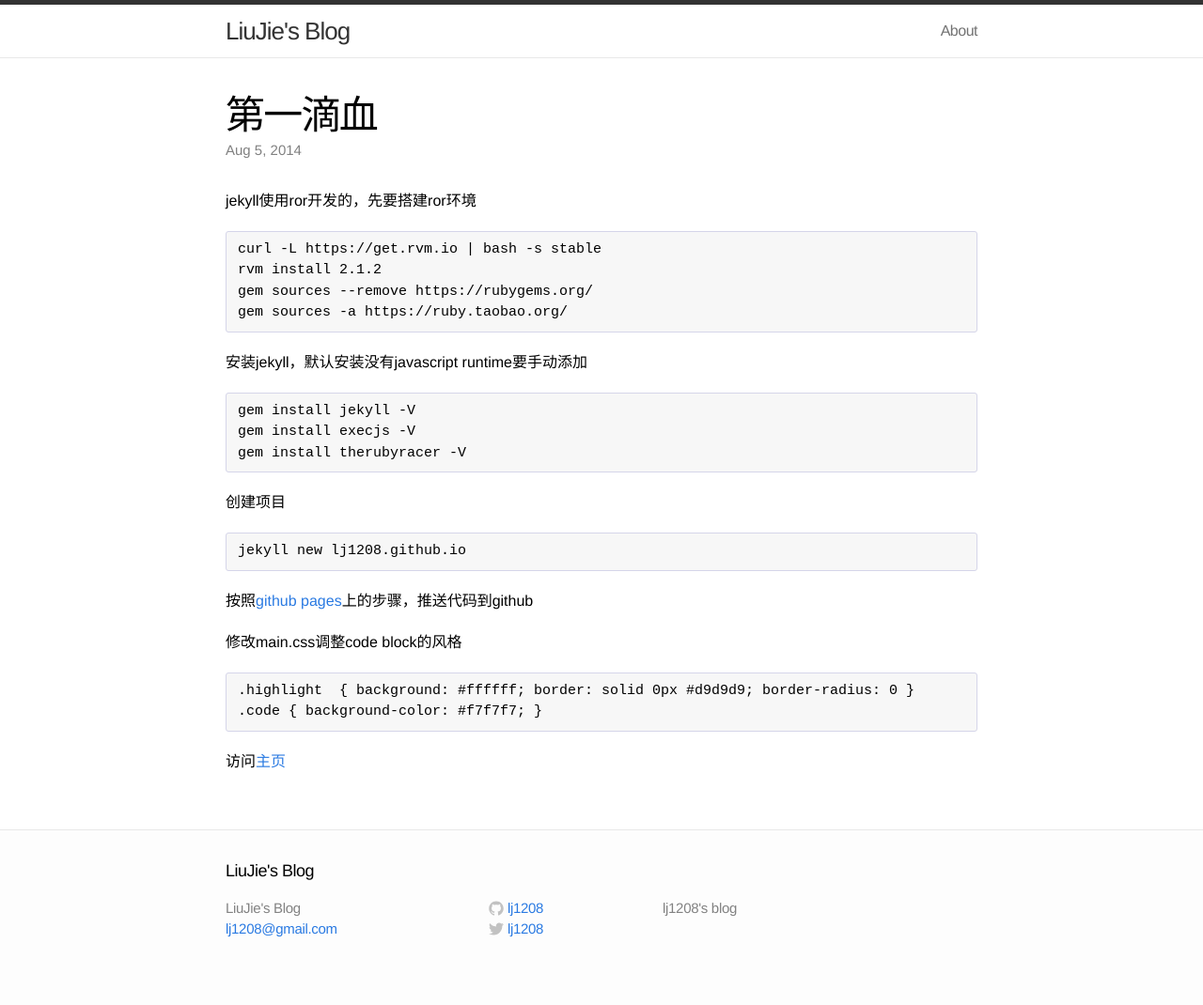
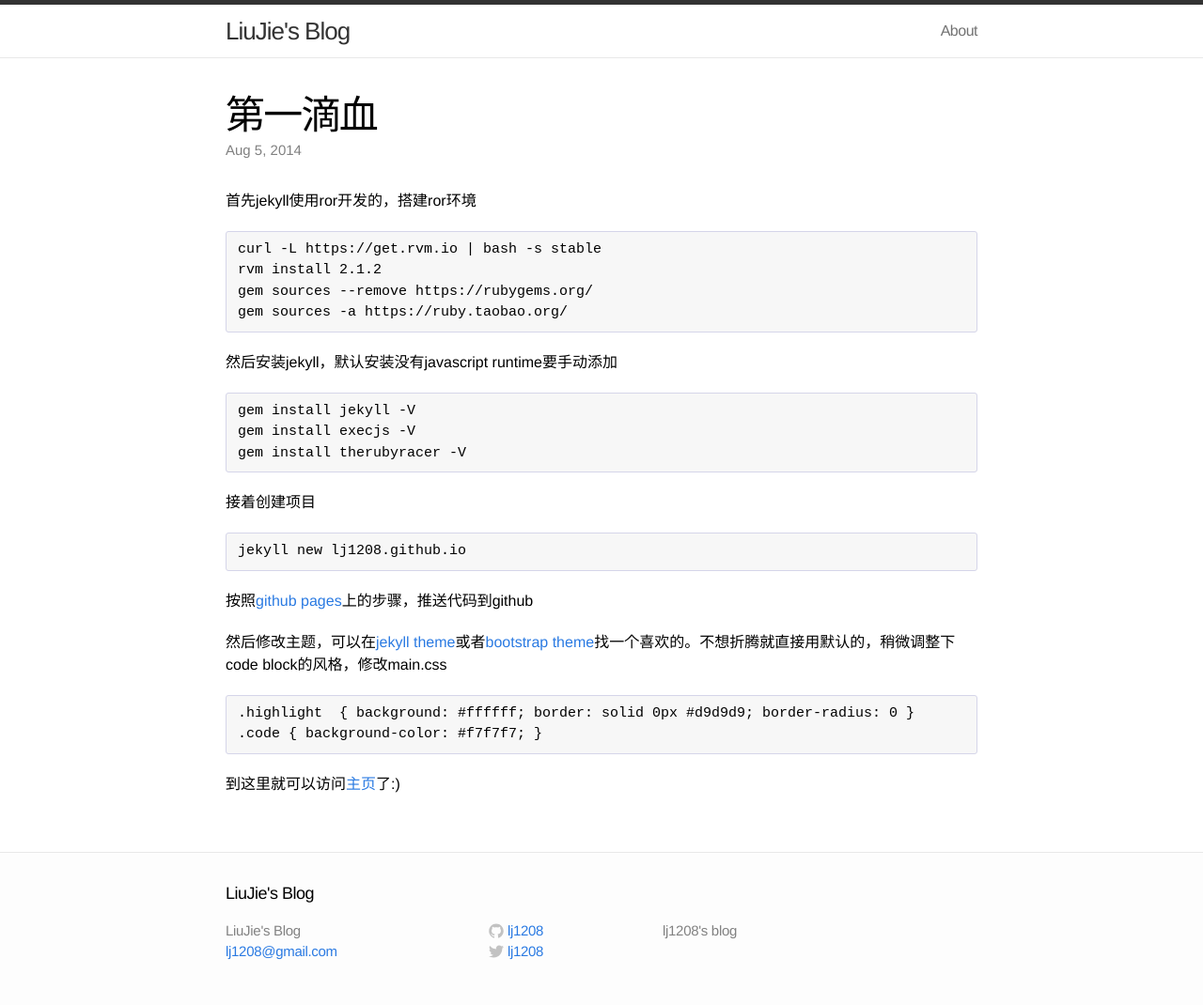
Before and after one commit to lj1208/lj1208.github.io, a Jekyll site: the page built from _posts/2014-08-05-第一滴血.markdown, in a window 1280 px wide. Shown: the whole page at 94% size. Built offline with Jekyll 4.4.1, drawn with Linux system fonts in a browser that asks for light colours; before the commit the page ends 1046 px from its top, so only the background shows below that.

Commit message:
Update 2014-08-05-第一滴血.markdown

```diff
--- a/_posts/2014-08-05-第一滴血.markdown
+++ b/_posts/2014-08-05-第一滴血.markdown
@@ -5,7 +5,7 @@ date:   2014-08-05 22:50:25
 categories: jekyll update
 ---
 
-jekyll使用ror开发的，先要搭建ror环境
+首先jekyll使用ror开发的，搭建ror环境
 
     curl -L https://get.rvm.io | bash -s stable
     rvm install 2.1.2
@@ -13,23 +13,23 @@ jekyll使用ror开发的，先要搭建ror环境
     gem sources -a https://ruby.taobao.org/
 
 
-安装jekyll，默认安装没有javascript runtime要手动添加
+然后安装jekyll，默认安装没有javascript runtime要手动添加
 
     gem install jekyll -V
     gem install execjs -V
     gem install therubyracer -V
 
 
-创建项目
+接着创建项目
 
     jekyll new lj1208.github.io
 
 
 按照[github pages](https://pages.github.com/)上的步骤，推送代码到github
 
-修改main.css调整code block的风格
+然后修改主题，可以在[jekyll theme](http://jekyllthemes.org/)或者[bootstrap theme](http://themes.jekyllbootstrap.com/)找一个喜欢的。不想折腾就直接用默认的，稍微调整下code block的风格，修改main.css
 
     .highlight  { background: #ffffff; border: solid 0px #d9d9d9; border-radius: 0 }
     .code { background-color: #f7f7f7; }
 
-访问[主页](http://lj1208.github.io)
+到这里就可以访问[主页](http://lj1208.github.io)了:)
```
